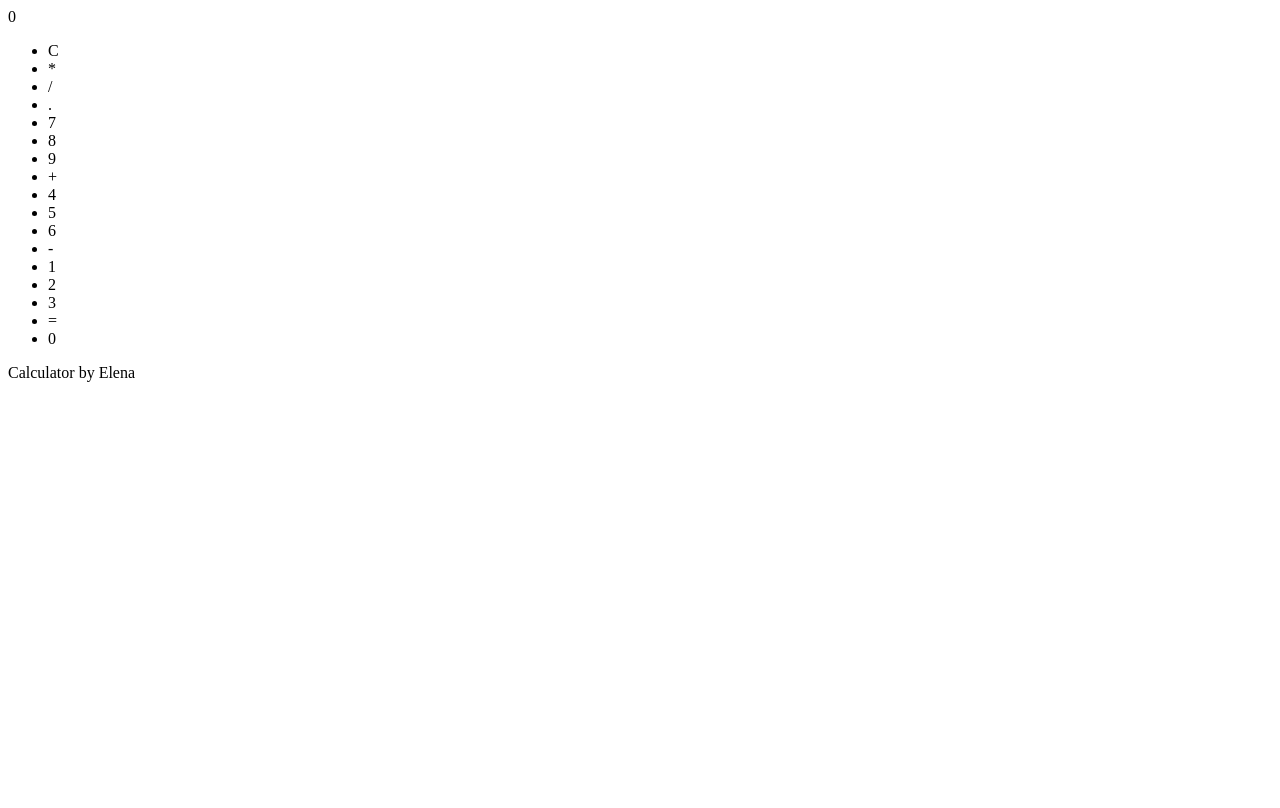
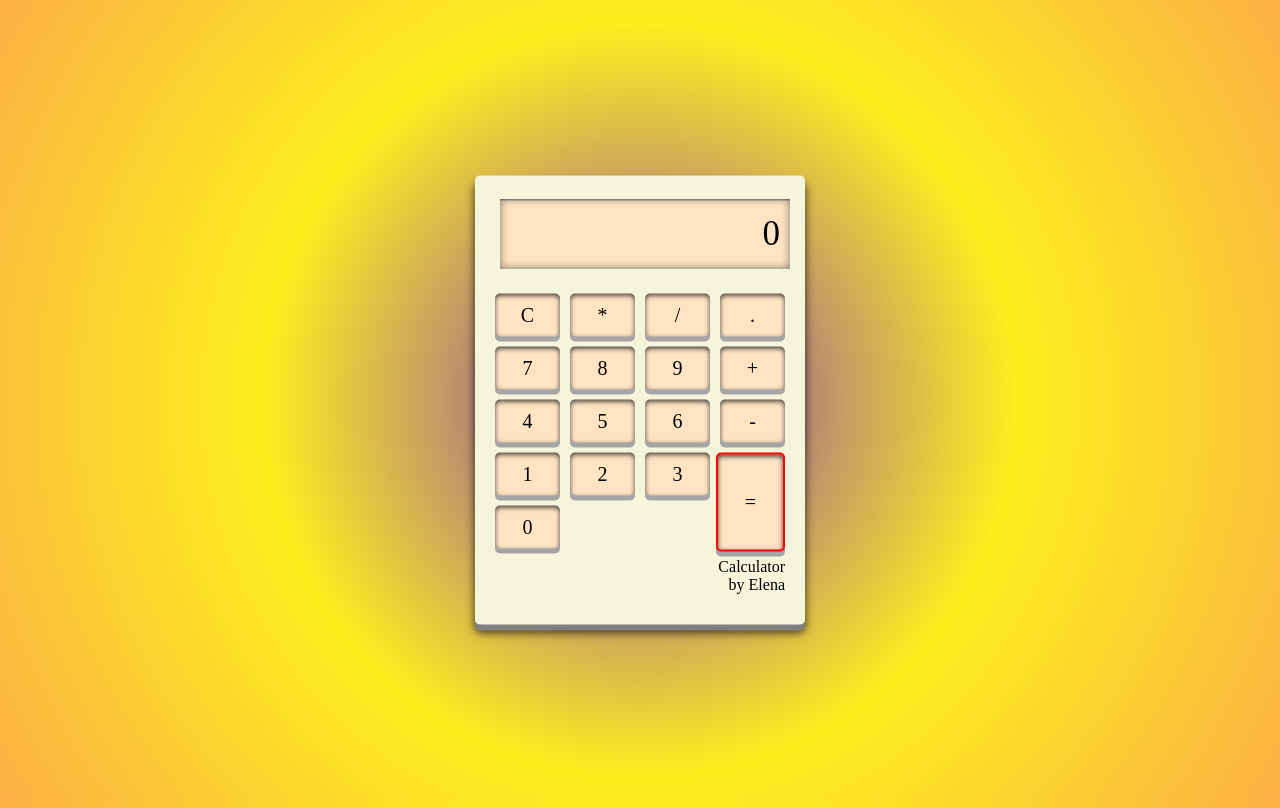
Before and after one commit to Leyni30/Calculator, a plain HTML site: page index.html in a window 1280 px wide. Drawn offline with Linux system fonts and the light colour scheme.

Commit message:
added styling with a question on why didn't the = button float left when I increased its height but I had to make it float right to go where I wanted it

```diff
--- a/index.html
+++ b/index.html
@@ -6,6 +6,7 @@
     <meta name="viewport" content="width=device-width, initial-scale=1.0">
     <meta http-equiv="X-UA-Compatible" content="ie=edge">
     <title>Calculator</title>
+    <link rel="stylesheet" href="style.css">
 </head>
 
 <body>
@@ -30,7 +31,7 @@
             <li>=</li>
             <li>0</li>
         </ul>
-        <div>
+        <div class="signature">
             Calculator by Elena
         </div>
     </div>
--- /dev/null
+++ b/style.css
@@ -0,0 +1,79 @@
+body {
+    background: rgb(131, 58, 180);
+    background: radial-gradient(circle, rgba(131, 58, 180, 1) 0%, rgba(253, 239, 29, 0.9976365546218487) 50%, rgba(252, 176, 69, 1) 100%);
+}
+
+html,
+body {
+    height: 100%;
+}
+
+.calculator {
+    background-color: beige;
+    width: 300px;
+    padding: 15px;
+    position: absolute;
+    top: 50%;
+    left: 50%;
+    transform: translate(-50%, -50%);
+    text-align: center;
+    border-radius: 5px;
+    box-shadow: 0 6px 0 grey, 0 8px 10px rgba(0, 0, 0, 0.75);
+}
+
+.result {
+    background-color: bisque;
+    color: black;
+    width: 90%;
+    margin: 8px 0 20px 10px;
+    text-align: right;
+    height: 50px;
+    line-height: 50px;
+    font-size: 35px;
+    padding: 10px;
+    overflow: hidden;
+    box-shadow: inset 0 0 8px rgba(0, 0, 0, 0.5), inset 0px 2px 0 #a1a1a1;
+}
+
+ul {
+    padding: 0;
+    margin: 0;
+}
+
+ul li {
+    list-style: none;
+    background-color: bisque;
+    width: 15%;
+    padding: 10px;
+    float: left;
+    margin: 5px;
+    font-size: 20px;
+    cursor: pointer;
+    border-radius: 5px;
+    box-shadow: 0 5px 0 #a5a5a5, inset 0 2px 5px rgba(0, 0, 0, 0.75);
+}
+
+ul li:active {
+    position: relative;
+    top: 5px;
+    box-shadow: inset 0 1px 2px rgba(0, 0, 0, 0.4);
+}
+
+ul li:nth-child(16) {
+    border: 2px solid red;
+    height: 75px;
+    line-height: 75px;
+    position: relative;
+    float: right;
+    top: -53px;
+}
+
+.signature {
+    color: black;
+    font-size: 1rem;
+    text-align: right;
+    position: relative;
+    top: 110px;
+    right: 5px;
+    z-index: -1;
+}
```
